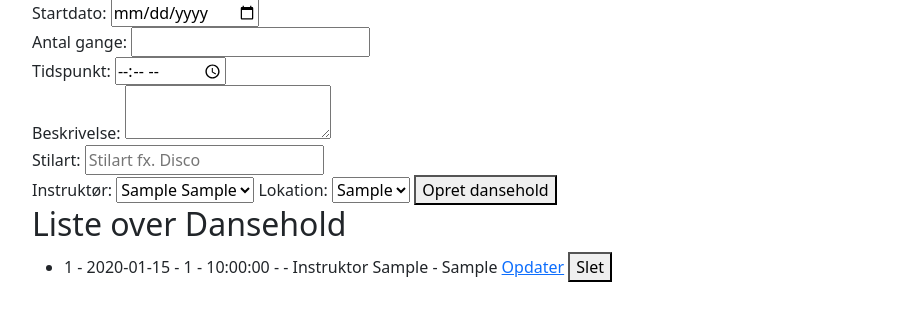
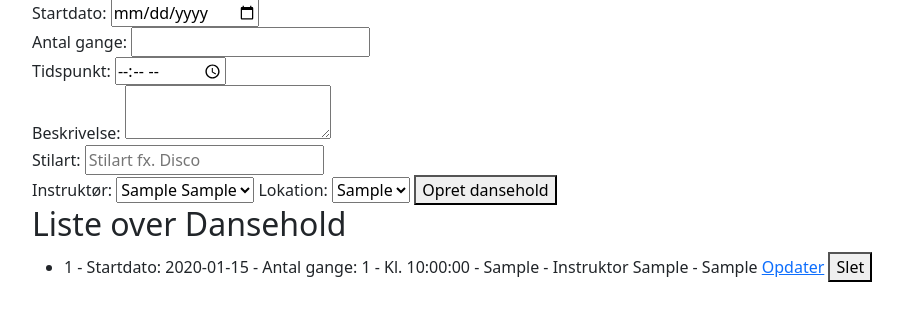
Before and after one commit to LHjortlund/danseskole01, a Flask app: page /dansehold in a window 1280 px wide. Shown: the part 241-573 px from the top of the page, without its empty margins (50-953 px from the left). Run offline with Flask 3, Linux system fonts and the light colour scheme; tables that the repository leaves empty hold one stand-in row (values such as "Sample post").

Commit message:
dansehold.html

```diff
--- a/templates/dansehold.html
+++ b/templates/dansehold.html
@@ -33,9 +33,9 @@
         <ul>
             {% for dansehold in dansehold_liste %}
             <li>
-                {{ dansehold.id }} - {{ dansehold.startdato }} -
-                {{ dansehold.antal_gange }} - {{ dansehold.tidspunkt }} -
-                {{ dansehold.stilart_navn }} - {{ dansehold.instruktor }} -
+                {{ dansehold.id }} - Startdato: {{ dansehold.startdato }} -
+                Antal gange: {{ dansehold.antal_gange }} - Kl. {{ dansehold.tidspunkt }} -
+                {{ dansehold.stilart.stilart }} - {{ dansehold.instruktor }} -
                 {{ dansehold.lokation.adresse }}
                 <a href="/opdater_dansehold/{{ dansehold.id }}">Opdater</a>
                 <button onclick="sletDansehold({{ dansehold.id }})">Slet</button>
```
